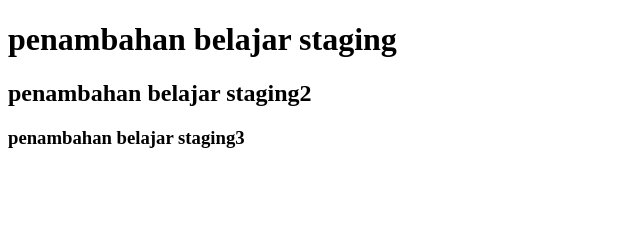
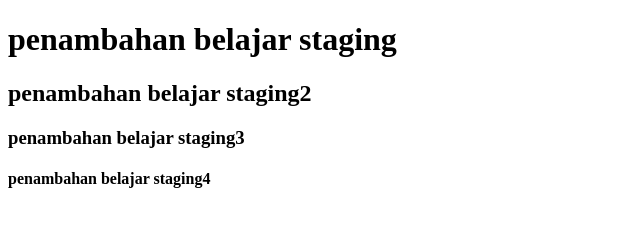
Before and after one commit to aris0706/belajar-git, a plain HTML site: page belajarstaging.html in a window 1280 px wide. Shown: the whole page, without its empty margins (0-640 px from the left). Drawn offline with Linux system fonts and the light colour scheme.

Commit message:
add element h4

```diff
--- a/belajarstaging.html
+++ b/belajarstaging.html
@@ -7,5 +7,6 @@
 <h1>penambahan belajar staging</h1>
 <h2>penambahan belajar staging2</h2>
 <h3>penambahan belajar staging3</h3>
+<h4>penambahan belajar staging4</h4>
 </body>
 </html>
```
